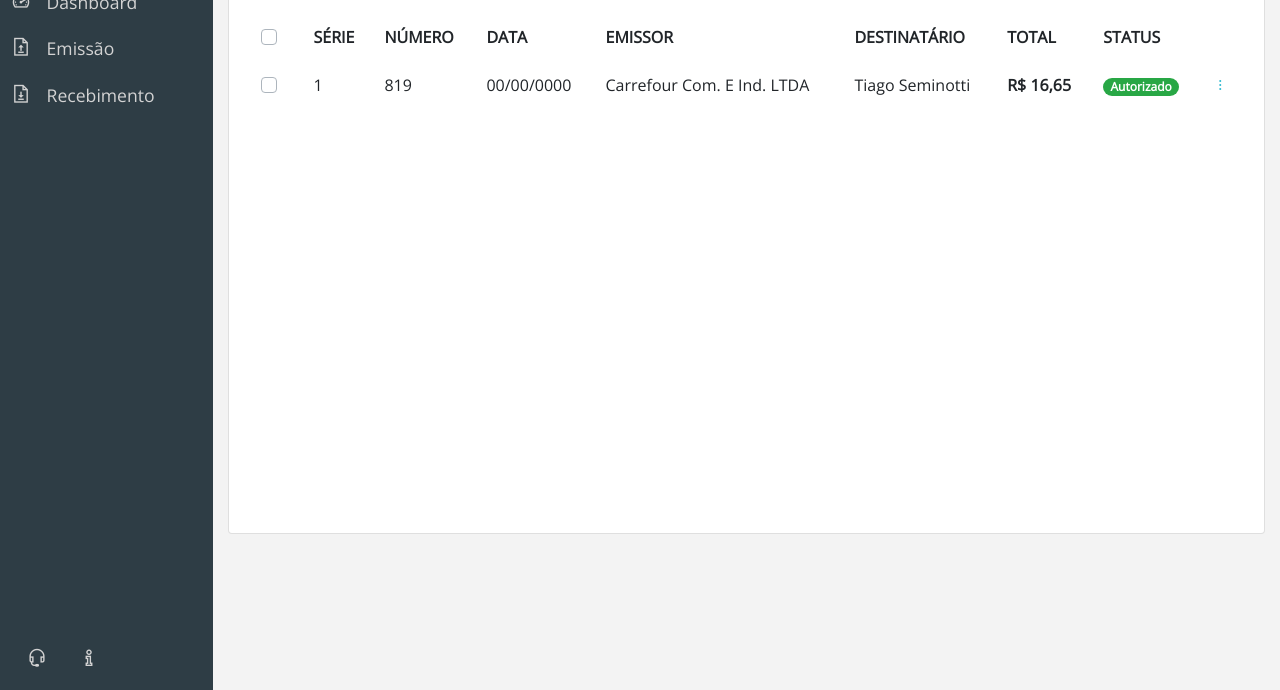
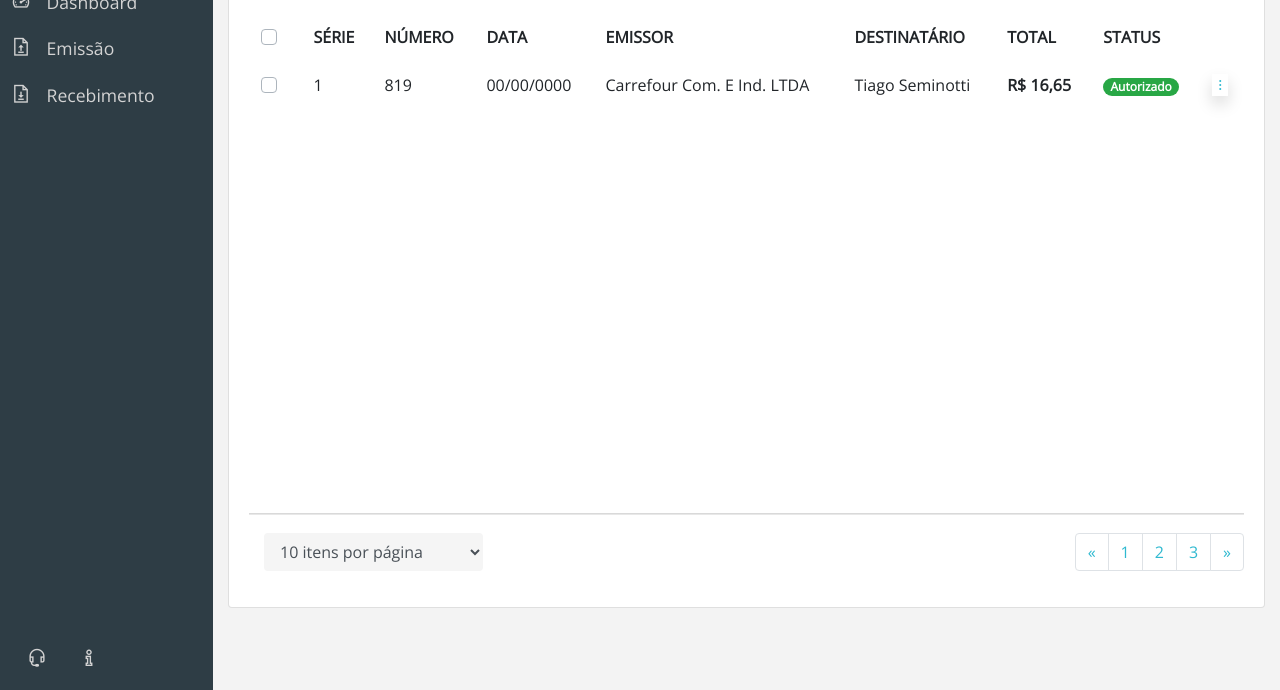
Before and after one commit to myrp-claudinei/powerdocs, a plain HTML site: page index.html in a window 1280 px wide. Shown: the part 110-800 px from the top of the page. Drawn offline with nearby package versions, Linux system fonts and the light colour scheme.

Commit message:
Adicionado paginação e quantidade de itens a exibir na lista

```diff
--- a/css/main.css
+++ b/css/main.css
@@ -301,6 +301,7 @@ table {
 
 .table-fixed {
   height: 500px;
+  margin-bottom: 20px;
   overflow-y: auto;
   width: 100%
 }
@@ -366,3 +367,8 @@ ul.CTAs {
 .dropdown-toggle::before {
   display: none
 }
+
+.page-item.active .page-link {
+  background-color: #2FB9D0 !important;
+  border-color: #2FB9D0 !important
+}
--- a/index.html
+++ b/index.html
@@ -122,7 +122,8 @@
                             filtros avançados
                         </a>
 
-                        <div class="dropdown-menu dropdown-menu-right card-body shadow" aria-labelledby="dropdownSearch">
+                        <div class="dropdown-menu dropdown-menu-right card-body shadow"
+                            aria-labelledby="dropdownSearch">
                             <h4 class="card-title">Filtros avançados</h4>
 
                             <form>
@@ -218,7 +219,7 @@
                         </div>
                     </form>
 
-                    <div class="table-fixed">
+                    <div class="table-fixed shdw">
                         <table class="table">
                             <thead>
                                 <tr>
@@ -257,7 +258,7 @@
                                     <td><span class="badge badge-pill badge-success">Autorizado</span></td>
                                     <td>
                                         <div class="dropdown show">
-                                            <a class="dropdown-toggle" href="#" role="button" id="dropdownMenuLink"
+                                            <a class="dropdown-toggle shadow" href="#" role="button" id="dropdownMenuLink"
                                                 data-toggle="dropdown" aria-haspopup="true" aria-expanded="false">
                                                 <i class="las la-ellipsis-v"></i>
                                             </a>
@@ -273,37 +274,33 @@
                             </tbody>
                         </table>
                     </div>
+                    <div class="form-group col-md-3 d-inline-block">
+                        <select class="form-control" id="exampleFormControlSelect1">
+                            <option>10 itens por página</option>
+                            <option>50 itens por página</option>
+                            <option>100 itens por página</option>
+                        </select>
+                    </div>
+                    <nav class="d-inline-block float-right" aria-label="Page navigation example">
+                        <ul class="pagination justify-content-end">
+                            <li class="page-item">
+                                <a class="page-link" href="#" aria-label="Previous">
+                                    <span aria-hidden="true">&laquo;</span>
+                                    <span class="sr-only">Anterior</span>
+                                </a>
+                            </li>
+                            <li class="page-item"><a class="page-link" href="#">1</a></li>
+                            <li class="page-item"><a class="page-link" href="#">2</a></li>
+                            <li class="page-item"><a class="page-link" href="#">3</a></li>
+                            <li class="page-item">
+                                <a class="page-link" href="#" aria-label="Next">
+                                    <span aria-hidden="true">&raquo;</span>
+                                    <span class="sr-only">Próxima</span>
+                                </a>
+                            </li>
+                        </ul>
+                    </nav>
                 </div>
-
-                <!-- <h2>Botões</h2>
-                <div class="card">
-                    <div class="card-body">
-                        <button type="button" class="btn btn-primary">Primary</button>
-                        <button type="button" class="btn btn-secondary">Secondary</button>
-                        <button type="button" class="btn btn-success">Success</button>
-                        <button type="button" class="btn btn-danger">Danger</button>
-                        <button type="button" class="btn btn-warning">Warning</button>
-                        <button type="button" class="btn btn-info">Info</button>
-                        <button type="button" class="btn btn-light">Light</button>
-                        <button type="button" class="btn btn-dark">Dark</button>
-
-                        <button type="button" class="btn btn-link">Link</button>
-
-                        <div class="btn-group" role="group" aria-label="Basic example">
-                            <button type="button" class="btn btn-secondary">Left</button>
-                            <button type="button" class="btn btn-secondary">Middle</button>
-                            <button type="button" class="btn btn-secondary">Right</button>
-                        </div>
-                    </div>
-                </div>
-
-
-                <h2>Cards</h2>
-                <div class="card">
-                    <div class="card-body">
-                        This is some text within a card body.
-                    </div>
-                </div> -->
             </div>
         </div>
 
```
